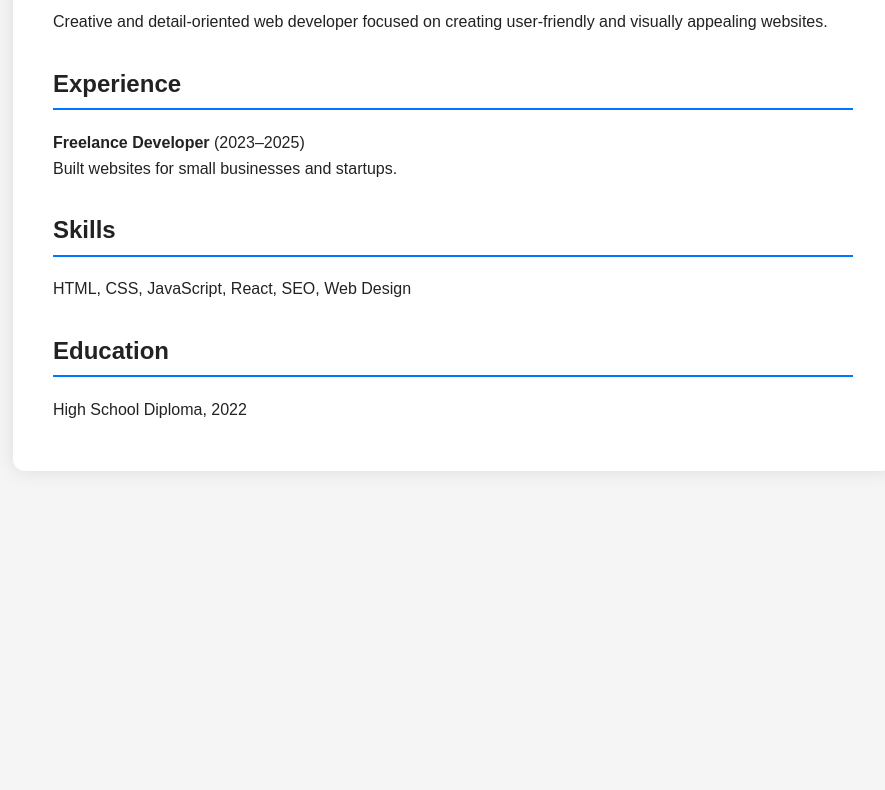
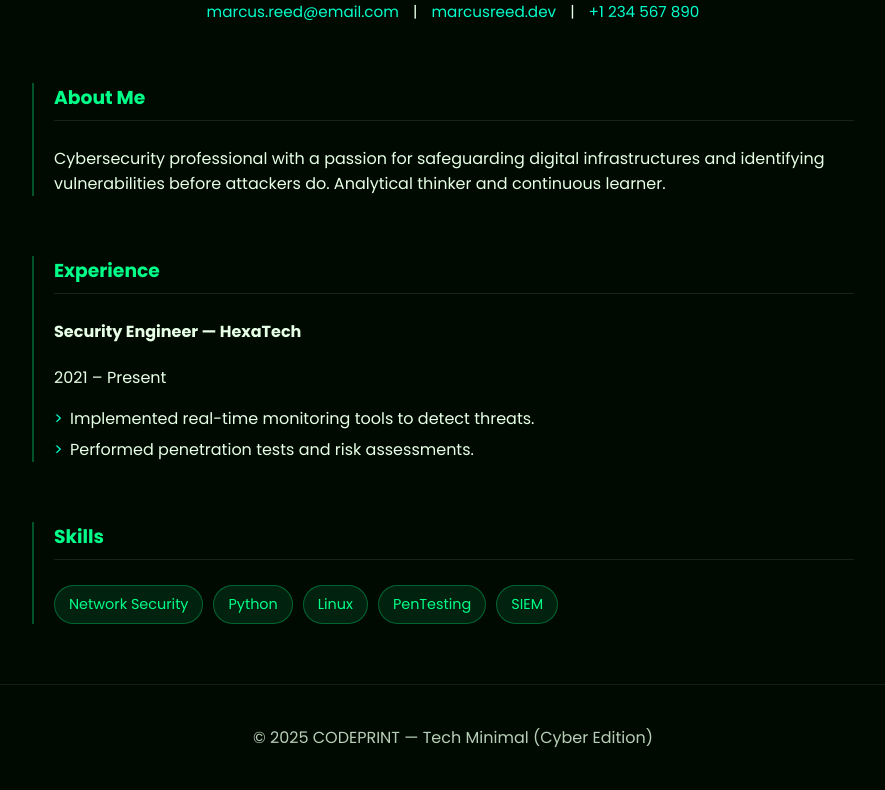
Before and after one commit to realcodefromzero/my-portfolio, a plain HTML site: page resume-template1.html in a window 1280 px wide. Shown: the part 316-1106 px from the top of the page, without its empty margins (187-1072 px from the left). Before the commit the page ends 835 px from the top, so only its background shows below. Drawn offline with Linux system fonts and the light colour scheme.

Commit message:
Update resume-template1.html

```diff
--- a/resume-template1.html
+++ b/resume-template1.html
@@ -1,57 +1,67 @@
 <!DOCTYPE html>
 <html lang="en">
 <head>
-  <meta charset="UTF-8">
-  <meta name="viewport" content="width=device-width, initial-scale=1.0">
-  <title>CV Template 1 - NewGenWeb</title>
-  <style>
-    body {
-      font-family: 'Poppins', sans-serif;
-      background: #f5f5f5;
-      color: #222;
-      padding: 40px;
-      line-height: 1.6;
-    }
-    .cv {
-      max-width: 800px;
-      margin: auto;
-      background: #fff;
-      padding: 40px;
-      border-radius: 12px;
-      box-shadow: 0 0 20px rgba(0,0,0,0.1);
-    }
-    h1 {
-      text-align: center;
-      color: #0077ff;
-      margin-bottom: 10px;
-    }
-    h2 {
-      border-bottom: 2px solid #0077ff;
-      padding-bottom: 5px;
-      margin-top: 30px;
-    }
-    p {
-      margin: 8px 0;
-    }
-  </style>
+<meta charset="UTF-8">
+<meta name="viewport" content="width=device-width, initial-scale=1.0">
+<title>Tech Minimal Resume - Cyber Green</title>
+<link href="https://fonts.googleapis.com/css2?family=Poppins:wght@300;400;600;700&display=swap" rel="stylesheet">
+<style>
+:root {
+  --bg-dark:#000a00;
+  --text-dark:#e6ffe6;
+  --accent:#00ff88;
+  --subaccent:#00ffcc;
+}
+body{font-family:'Poppins',sans-serif;background:var(--bg-dark);color:var(--text-dark);margin:0;}
+header{text-align:center;padding:60px 20px 40px;}
+header h1{font-size:3rem;text-transform:uppercase;color:var(--accent);text-shadow:0 0 10px rgba(0,255,136,0.5);}
+header h2{font-weight:400;color:var(--subaccent);}
+.contact{text-align:center;margin:25px 0;font-size:0.95rem;}
+.contact a{color:var(--subaccent);margin:0 10px;text-decoration:none;}
+section{max-width:800px;margin:60px auto;padding:0 20px;border-left:2px solid rgba(0,255,136,0.3);}
+section h3{color:var(--accent);border-bottom:1px solid rgba(255,255,255,0.1);padding-bottom:8px;margin-bottom:25px;}
+ul{list-style:none;padding:0;}ul li{padding-left:1em;position:relative;margin-bottom:6px;}ul li::before{content:">";color:var(--subaccent);position:absolute;left:0;}
+.skills{display:flex;flex-wrap:wrap;gap:10px;}
+.skill{background:rgba(0,255,136,0.1);border:1px solid rgba(0,255,136,0.3);color:var(--accent);padding:8px 14px;border-radius:20px;font-size:0.9rem;}
+footer{text-align:center;padding:40px 20px;opacity:0.8;border-top:1px solid rgba(255,255,255,0.1);}
+</style>
 </head>
 <body>
-  <div class="cv">
-    <h1>John Doe</h1>
-    <p><strong>Web Developer</strong></p>
-    <p>Email: john@example.com | Phone: +420 777 000 000</p>
+<header>
+  <h1>Marcus Reed</h1>
+  <h2>Cybersecurity Engineer</h2>
+</header>
 
-    <h2>About Me</h2>
-    <p>Creative and detail-oriented web developer focused on creating user-friendly and visually appealing websites.</p>
+<div class="contact">
+  <a href="mailto:marcus.reed@email.com">marcus.reed@email.com</a> |
+  <a href="#">marcusreed.dev</a> |
+  <a href="tel:+123456789">+1 234 567 890</a>
+</div>
 
-    <h2>Experience</h2>
-    <p><strong>Freelance Developer</strong> (2023–2025)<br>Built websites for small businesses and startups.</p>
+<section>
+  <h3>About Me</h3>
+  <p>Cybersecurity professional with a passion for safeguarding digital infrastructures and identifying vulnerabilities before attackers do. Analytical thinker and continuous learner.</p>
+</section>
 
-    <h2>Skills</h2>
-    <p>HTML, CSS, JavaScript, React, SEO, Web Design</p>
+<section>
+  <h3>Experience</h3>
+  <div class="exp-item">
+    <h4>Security Engineer — HexaTech</h4>
+    <span>2021 – Present</span>
+    <ul>
+      <li>Implemented real-time monitoring tools to detect threats.</li>
+      <li>Performed penetration tests and risk assessments.</li>
+    </ul>
+  </div>
+</section>
 
-    <h2>Education</h2>
-    <p>High School Diploma, 2022</p>
+<section>
+  <h3>Skills</h3>
+  <div class="skills">
+    <span class="skill">Network Security</span><span class="skill">Python</span><span class="skill">Linux</span><span class="skill">PenTesting</span><span class="skill">SIEM</span>
   </div>
+</section>
+
+<footer>© 2025 CODEPRINT — Tech Minimal (Cyber Edition)</footer>
 </body>
 </html>
```
